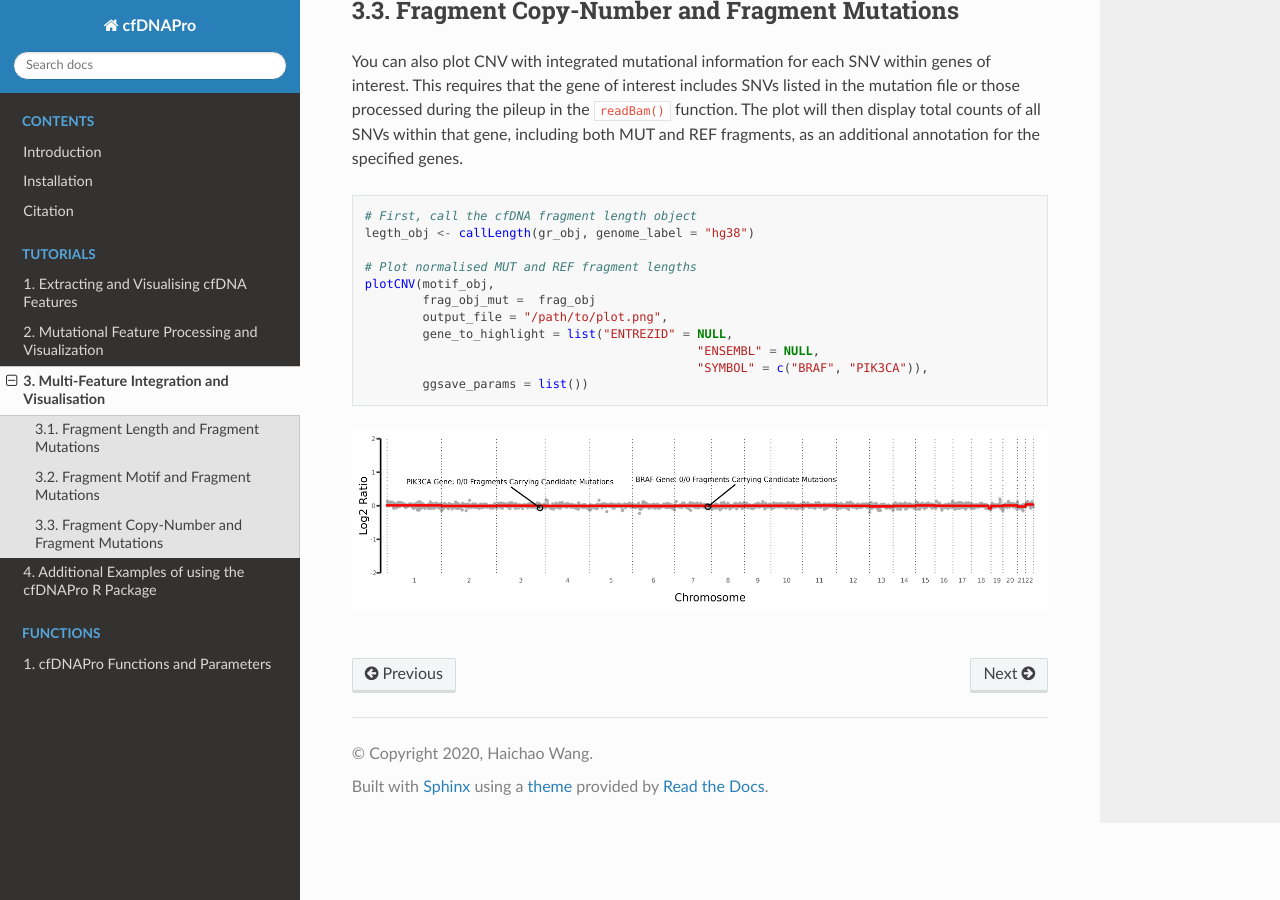
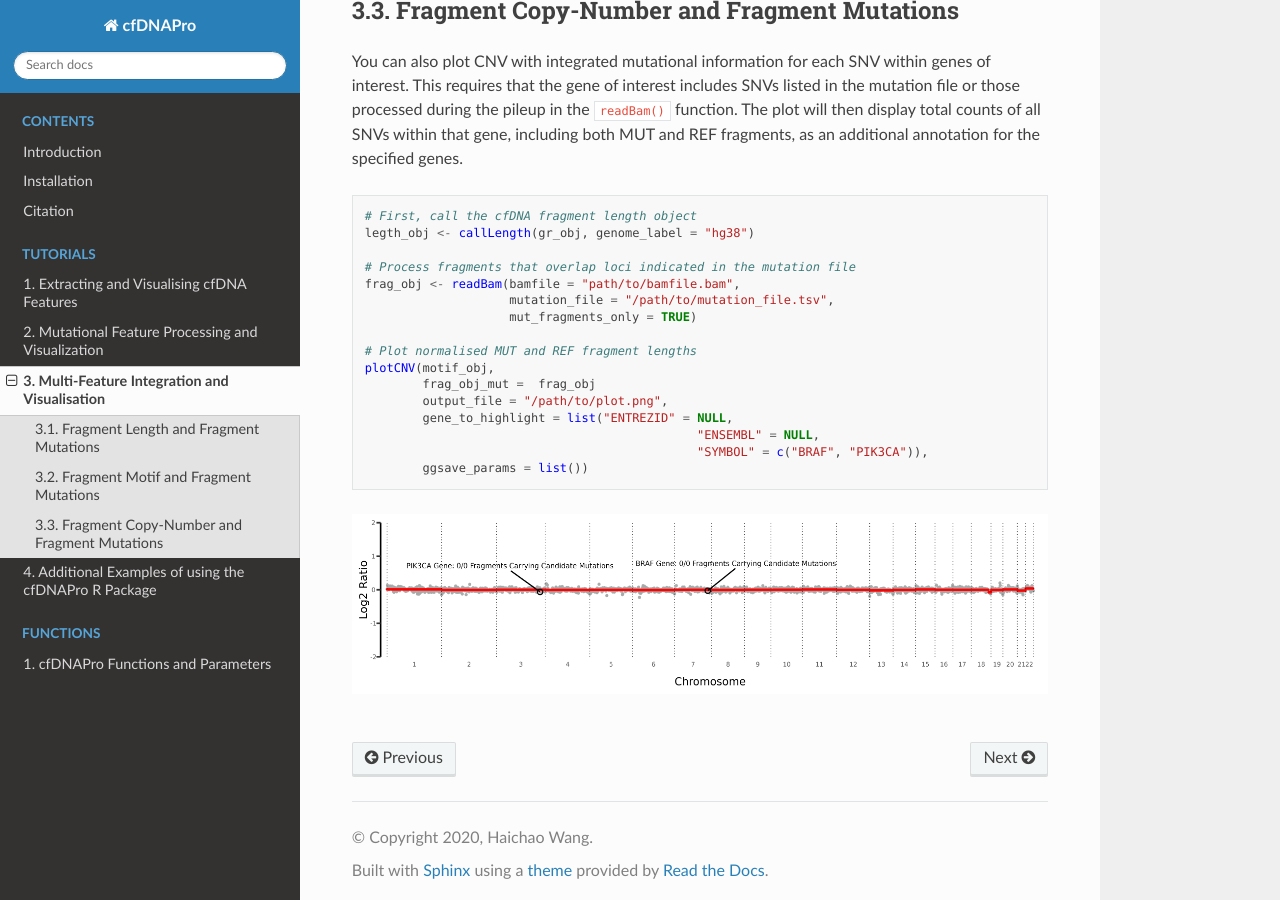
Before and after one commit to hw538/docs-cfdnapro, a Sphinx documentation site: the page built from docs/tutorials/tutorial_3.rst, in a window 1280 px wide and 900 px high, scrolled down 2444 px. Built offline with Sphinx 7.4.7 and the Read the Docs theme 2.0.0, drawn with Linux system fonts in a browser that asks for light colours.

Commit message:
Update tutorial_3.rst

```diff
--- a/docs/tutorials/tutorial_3.rst
+++ b/docs/tutorials/tutorial_3.rst
@@ -109,6 +109,11 @@ The plot will then display total counts of all SNVs within that gene, including
   # First, call the cfDNA fragment length object
   legth_obj <- callLength(gr_obj, genome_label = "hg38")
 
+  # Process fragments that overlap loci indicated in the mutation file
+  frag_obj <- readBam(bamfile = "path/to/bamfile.bam",
+                      mutation_file = "/path/to/mutation_file.tsv",
+                      mut_fragments_only = TRUE)
+
   # Plot normalised MUT and REF fragment lengths
   plotCNV(motif_obj,
           frag_obj_mut =  frag_obj
```
